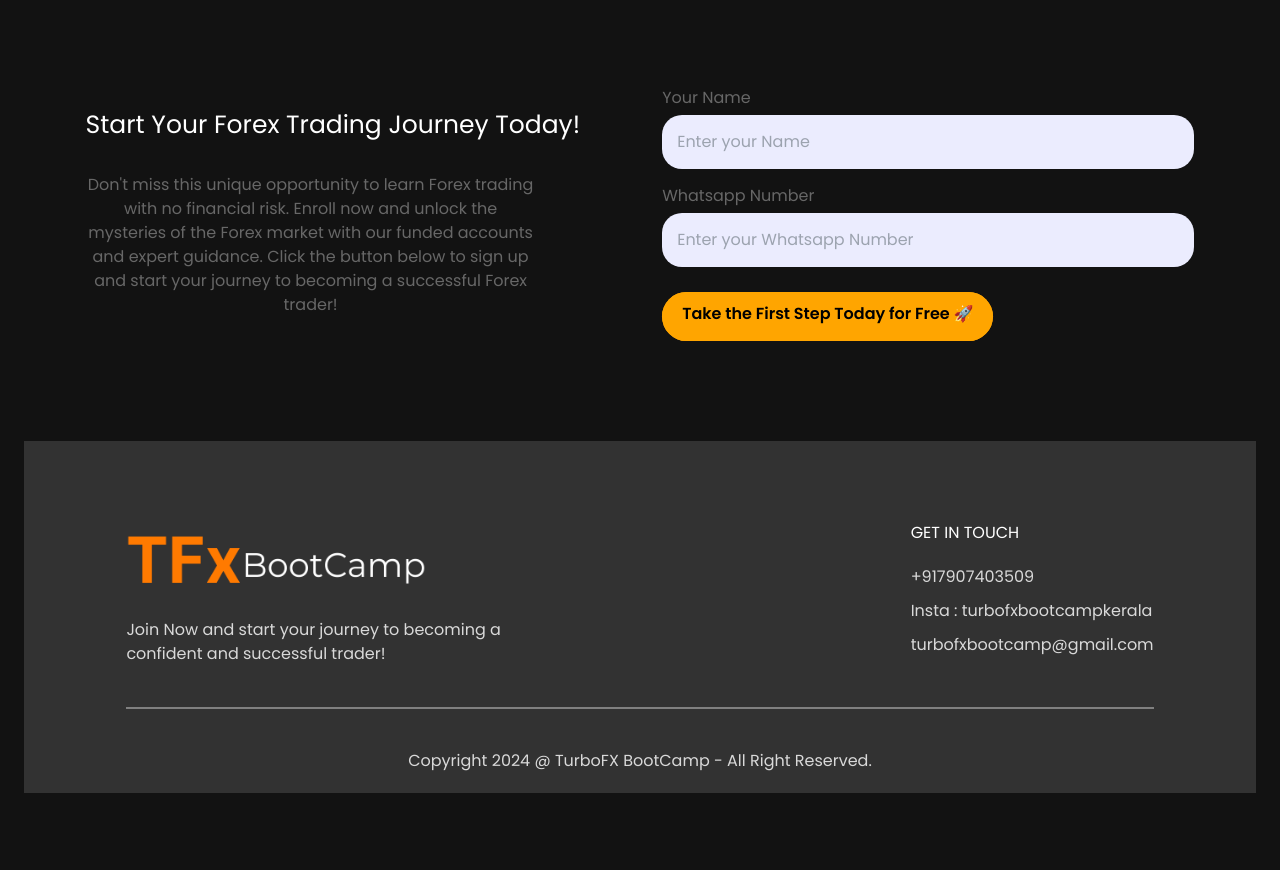
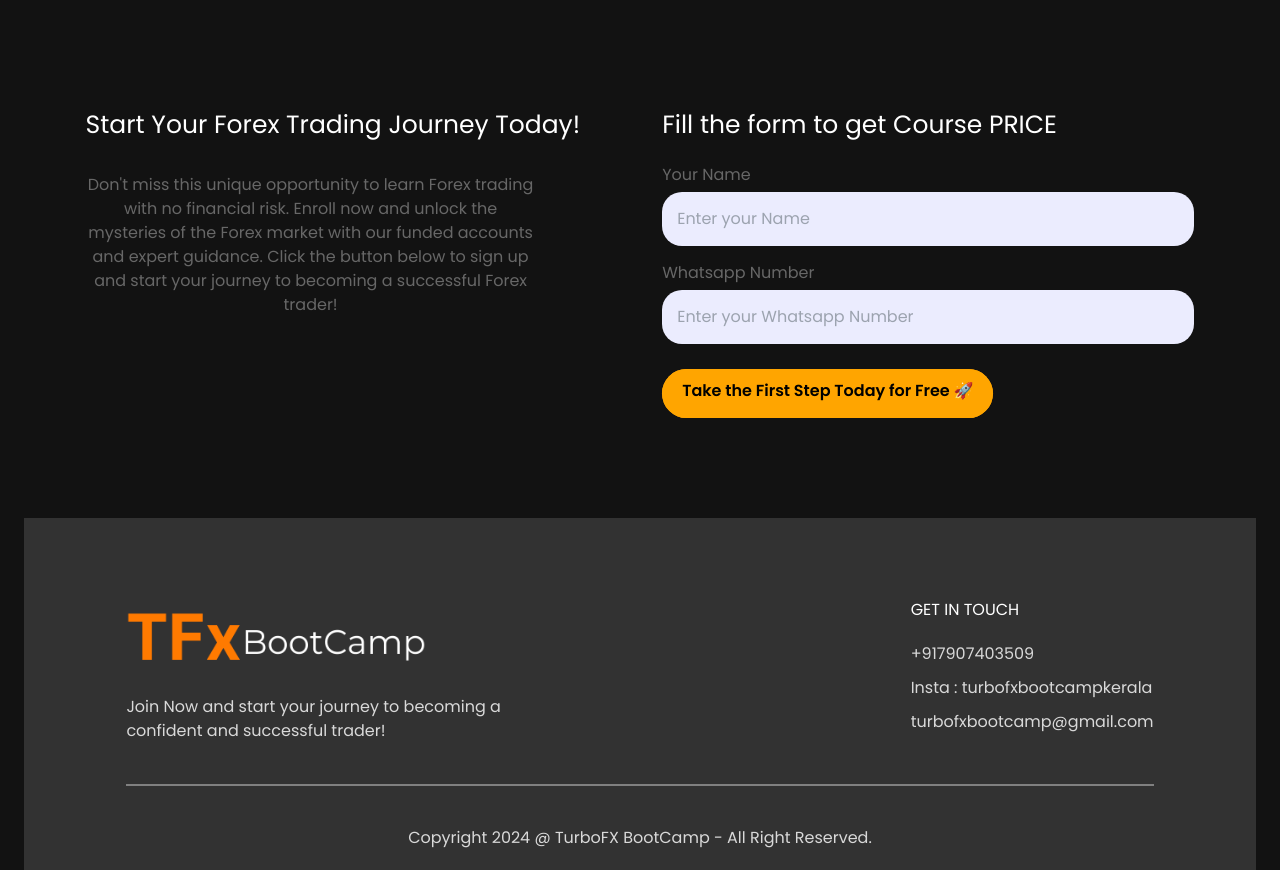
Before and after one commit to mekavosguy/trubofx, a React (Vite) app: page / in a window 1280 px wide. Shown: the part 5679-6549 px from the top of the page. Before the commit the page ends 6472 px from the top, so only its background shows below. Built offline with nearby package versions, Linux system fonts and the light colour scheme.

Commit message:
Update ContactForm.jsx

```diff
--- a/src/components/Contact/ContactForm.jsx
+++ b/src/components/Contact/ContactForm.jsx
@@ -49,6 +49,7 @@ const ContactForm = () => {
           </p>
         </div>
         <div className="contact-col">
+          <h1>Fill the form to get Course PRICE</h1>
           <form onSubmit={onSubmit}>
             <label>Your Name</label>
             <input
```
